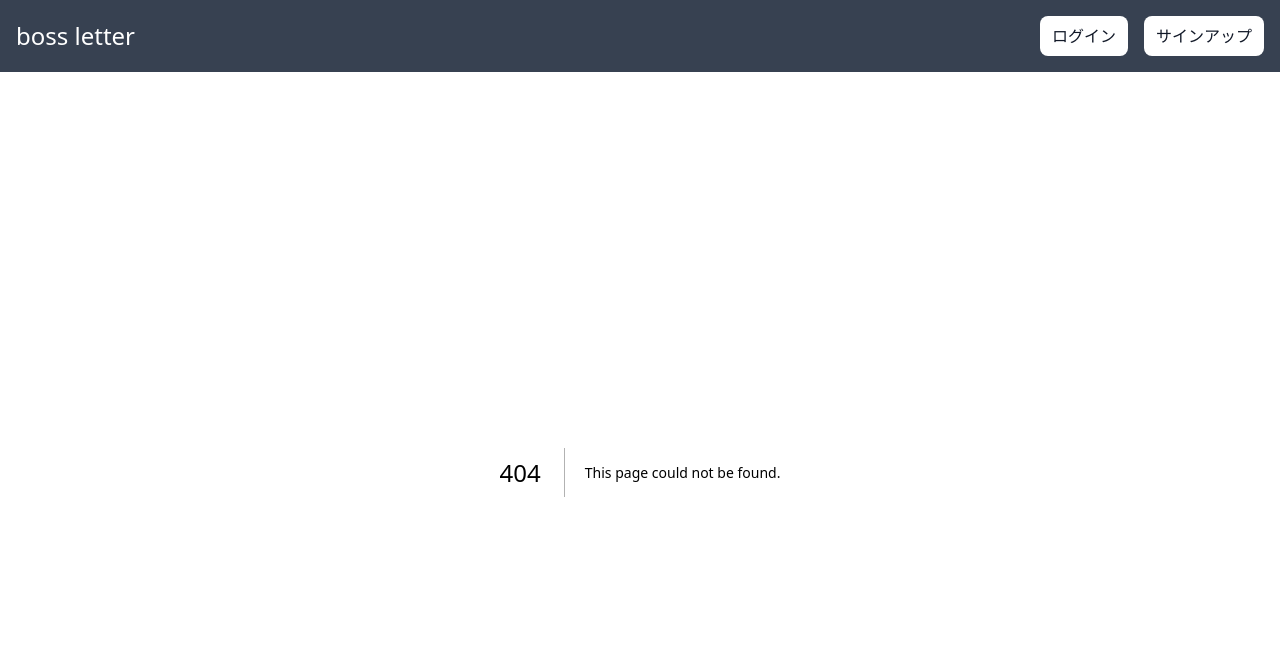
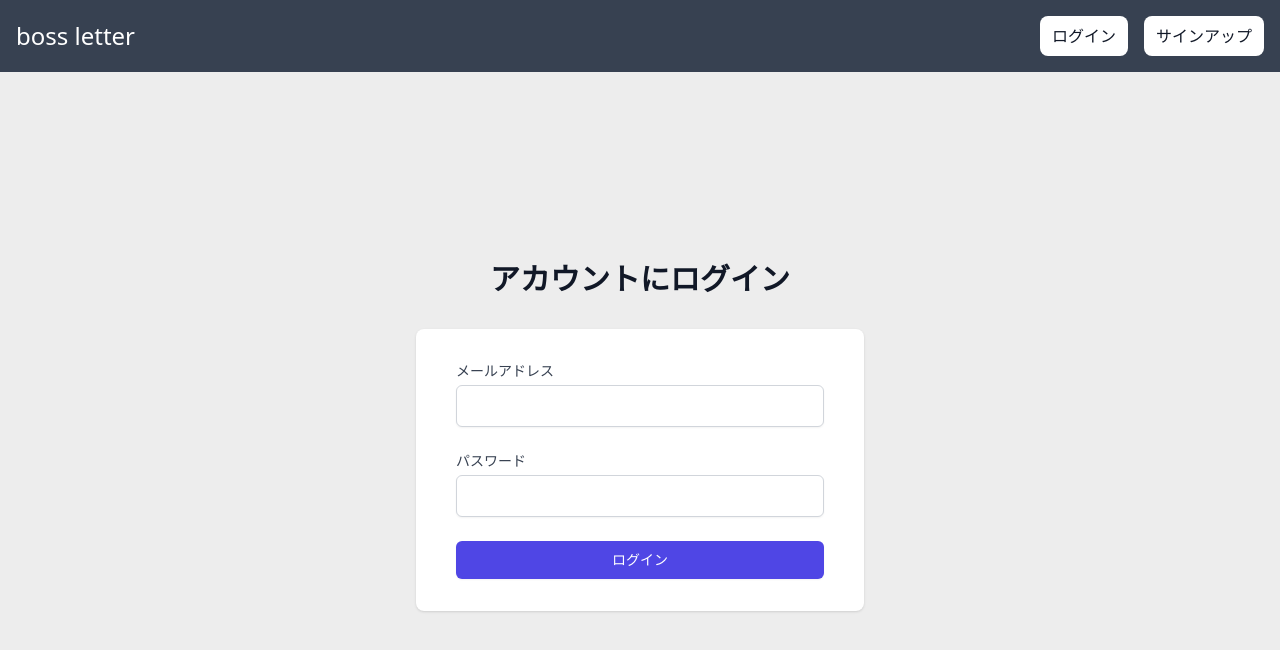
Before and after one commit to ayakuma309/next-sns-frontend, a Next.js app: page /login in a window 1280 px wide. Before the commit this address had no page. Shown: the top 650 px of the page. Built offline with nearby package versions, Linux system fonts and the light colour scheme.

Commit message:
add: ログイン画面

```diff
--- a/src/components/Navbar.tsx
+++ b/src/components/Navbar.tsx
@@ -14,13 +14,13 @@
           <ul className="flex space-x-4">
             <>
               <Link
-                href={`#`}
+                href={`/login`}
                 className="bg-white text-gray-900 py-2 px-3 rounded-lg font-medium"
               >
                 ログイン
               </Link>
               <Link
-                href={`#`}
+                href={`/signup`}
                 className="bg-white text-gray-900 py-2 px-3 rounded-lg font-medium"
               >
                 サインアップ
--- /dev/null
+++ b/src/pages/login.tsx
@@ -0,0 +1,70 @@
+import Head from 'next/head'
+import React from 'react'
+
+const login = () => {
+  return (
+    <div>
+      <div
+        style={{ height: "88vh" }}
+        className="flex flex-col justify-center py-12 sm:px-6 lg:px-8"
+      >
+        <Head>
+          <title>login</title>
+        </Head>
+        <div className="sm:mx-auto sm:w-full sm:max-w-md">
+          <h2 className="mt-6 text-center text-3xl font-extrabold text-gray-900">
+            アカウントにログイン
+          </h2>
+        </div>
+        <div className="mt-8 sm:mx-auto sm:w-full sm:max-w-md">
+          <div className="bg-white py-8 px-4 shadow sm:rounded-lg sm:px-10">
+            <form>
+              <div>
+                <label
+                  htmlFor="email"
+                  className="block text-sm font-medium text-gray-700"
+                >
+                  メールアドレス
+                </label>
+                <input
+                  id="email"
+                  name="email"
+                  type="email"
+                  autoComplete="email"
+                  required
+                  className="mt-1 block w-full border border-gray-300 rounded-md shadow-sm py-2 px-3 text-base focus:outline-none focus:ring-indigo-500 focus:border-indigo-500"
+                />
+              </div>
+              <div className="mt-6">
+                <label
+                  htmlFor="password"
+                  className="block text-sm font-medium text-gray-700"
+                >
+                  パスワード
+                </label>
+                <input
+                  id="password"
+                  name="password"
+                  type="password"
+                  autoComplete="current-password"
+                  required
+                  className="mt-1 block w-full border border-gray-300 rounded-md shadow-sm py-2 px-3 text-base focus:outline-none focus:ring-indigo-500 focus:border-indigo-500"
+                />
+              </div>
+              <div className="mt-6">
+                <button
+                  type="submit"
+                  className="w-full py-2 px-4 border border-transparent rounded-md shadow-sm text-sm font-medium text-white bg-indigo-600 hover:bg-indigo-700 focus:outline-none focus:ring-2 focus:ring-offset-2 focus:ring-indigo-500"
+                >
+                  ログイン
+                </button>
+              </div>
+            </form>
+          </div>
+        </div>
+      </div>
+    </div>
+  )
+}
+
+export default login
```
